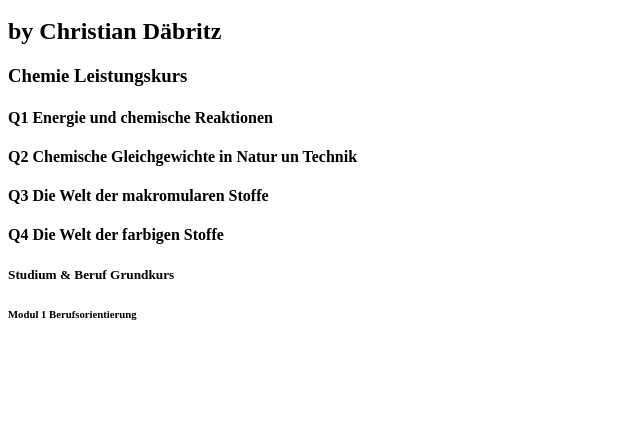
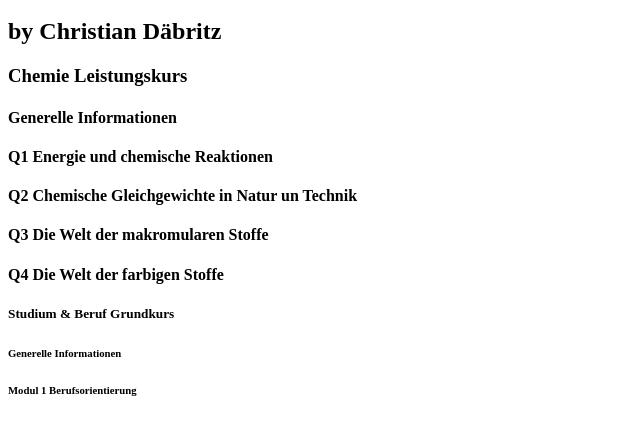
Before and after one commit to christiandaebritz/ChemistryPortfolio, a plain HTML site: page INDEX.html in a window 1280 px wide. Shown: the part 48-482 px from the top of the page, without its empty margins (0-640 px from the left). Drawn offline with Linux system fonts and the light colour scheme.

Commit message:
Update INDEX.html

```diff
--- a/INDEX.html
+++ b/INDEX.html
@@ -5,12 +5,14 @@
 
 <body>
     <h3> Chemie Leistungskurs </h3>
+    <h4> Generelle Informationen </h4>
     <h4 href:Q1 Energie und Chemische Reaktionen.html> Q1 Energie und chemische Reaktionen </h4>
     <h4> Q2 Chemische Gleichgewichte in Natur un Technik </h4>
     <h4> Q3 Die Welt der makromularen Stoffe </h4>
     <h4> Q4 Die Welt der farbigen Stoffe </h4>
 
     <h5> Studium & Beruf Grundkurs </h5>
+    <h6> Generelle Informationen </h6>
     <h6 href:Modul 1 Berufsorientierung.html> Modul 1 Berufsorientierung </h6>
 
 </body>
```
